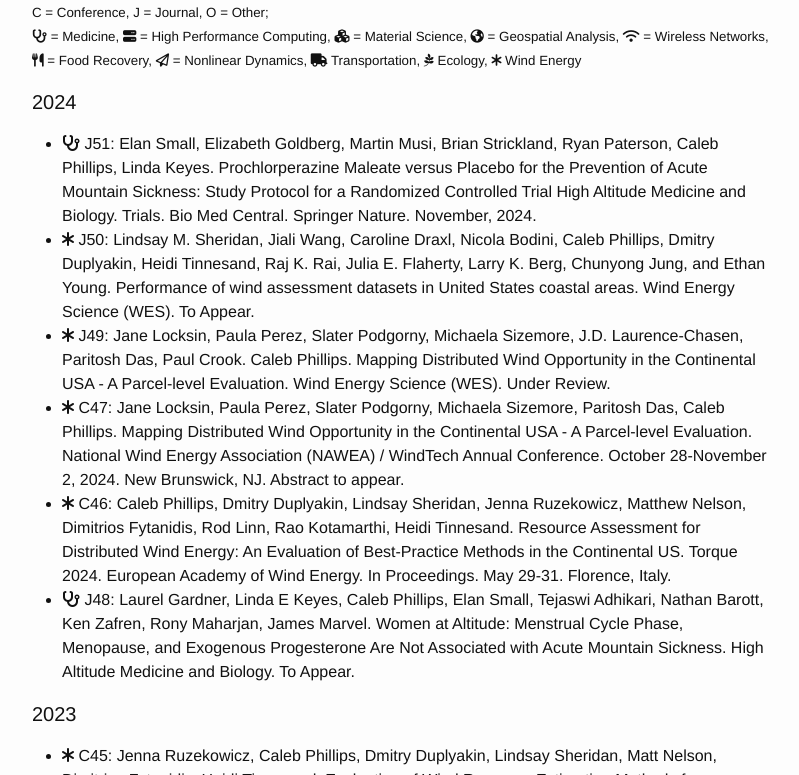
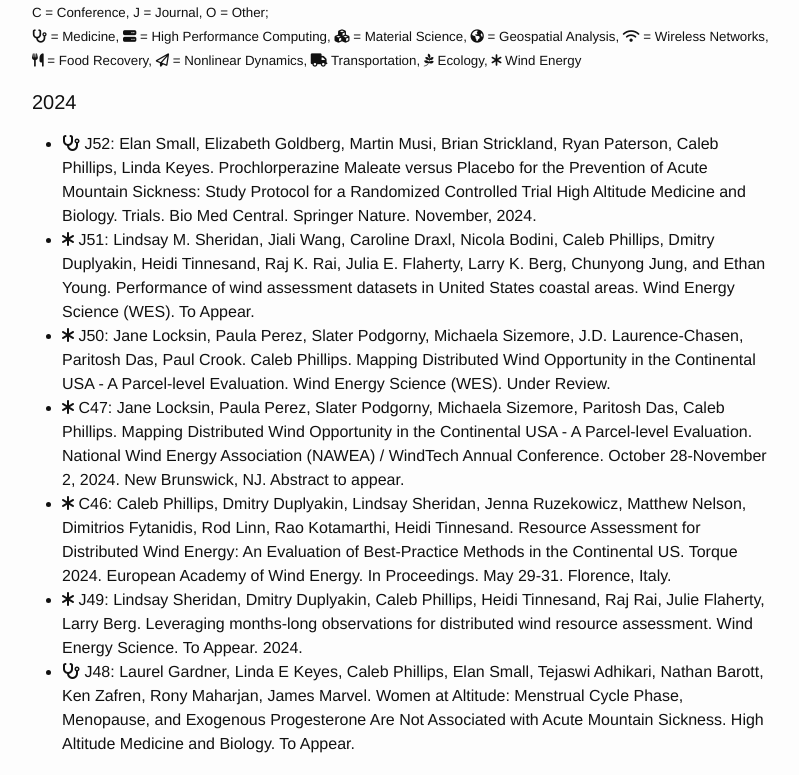
Before and after one commit to somerandomsequence/smallwhitecube, a Jekyll site: the page built from research.md, in a window 1280 px wide and 900 px high, scrolled down 759 px, cut to the strip 125-900 px from the top of the window. Shown: the whole strip, without its empty margins (238-1037 px from the left). Built offline with Jekyll 4.4.1, drawn with Linux system fonts in a browser that asks for light colours; nearby versions of some CDN libraries.

Commit message:
Update papers.html

```diff
--- a/_includes/papers.html
+++ b/_includes/papers.html
@@ -18,16 +18,17 @@
 
   <h4>2024</h4>
   <ul>
-   <li><i class="fa fa-stethoscope" aria-hidden="true"></i> J51: Elan Small, Elizabeth Goldberg,
+
+   <li><i class="fa fa-stethoscope" aria-hidden="true"></i> J52: Elan Small, Elizabeth Goldberg,
      Martin Musi, Brian Strickland, Ryan Paterson, Caleb Phillips, Linda Keyes. Prochlorperazine
      Maleate versus Placebo for the Prevention of Acute Mountain Sickness:
      Study Protocol for a Randomized Controlled Trial High Altitude Medicine and Biology. Trials. Bio Med Central.
      Springer Nature. November, 2024.</li>
-   <li><i class="fa fa-asterisk" aria-hidden="true"></i> J50: Lindsay M. Sheridan, Jiali Wang, Caroline Draxl,
+   <li><i class="fa fa-asterisk" aria-hidden="true"></i> J51: Lindsay M. Sheridan, Jiali Wang, Caroline Draxl,
      Nicola Bodini, Caleb Phillips, Dmitry Duplyakin, Heidi Tinnesand, Raj K. Rai, Julia E. Flaherty,
      Larry K. Berg, Chunyong Jung, and Ethan Young. Performance of wind assessment datasets in United
      States coastal areas. Wind Energy Science (WES). To Appear.</li>
-   <li><i class="fa fa-asterisk" aria-hidden="true"></i> J49: Jane Locksin, Paula Perez,
+   <li><i class="fa fa-asterisk" aria-hidden="true"></i> J50: Jane Locksin, Paula Perez,
      Slater Podgorny, Michaela Sizemore, J.D. Laurence-Chasen, Paritosh Das, Paul Crook. Caleb Phillips.
      Mapping Distributed Wind Opportunity in the Continental USA -
      A Parcel-level Evaluation. Wind Energy Science (WES). Under Review.</li>
@@ -41,6 +42,9 @@
      Rod Linn, Rao Kotamarthi, Heidi Tinnesand. Resource Assessment for Distributed Wind Energy: An Evaluation of
      Best-Practice Methods in the Continental US. Torque 2024. European Academy of Wind Energy. In Proceedings.
      May 29-31. Florence, Italy.</li>
+   <li><i class="fa fa-asterisk" aria-hidden="true"></i> J49: Lindsay Sheridan, Dmitry Duplyakin, Caleb Phillips,
+     Heidi Tinnesand, Raj Rai, Julie Flaherty, Larry Berg. Leveraging months-long observations for
+     distributed wind resource assessment. Wind Energy Science. To Appear. 2024.</li>
    <li><i class="fa fa-stethoscope" aria-hidden="true"></i> J48: Laurel Gardner, Linda E Keyes,
      Caleb Phillips, Elan Small, Tejaswi Adhikari, Nathan Barott, Ken Zafren, Rony Maharjan,
      James Marvel. Women at Altitude: Menstrual Cycle Phase, Menopause, and Exogenous
```
